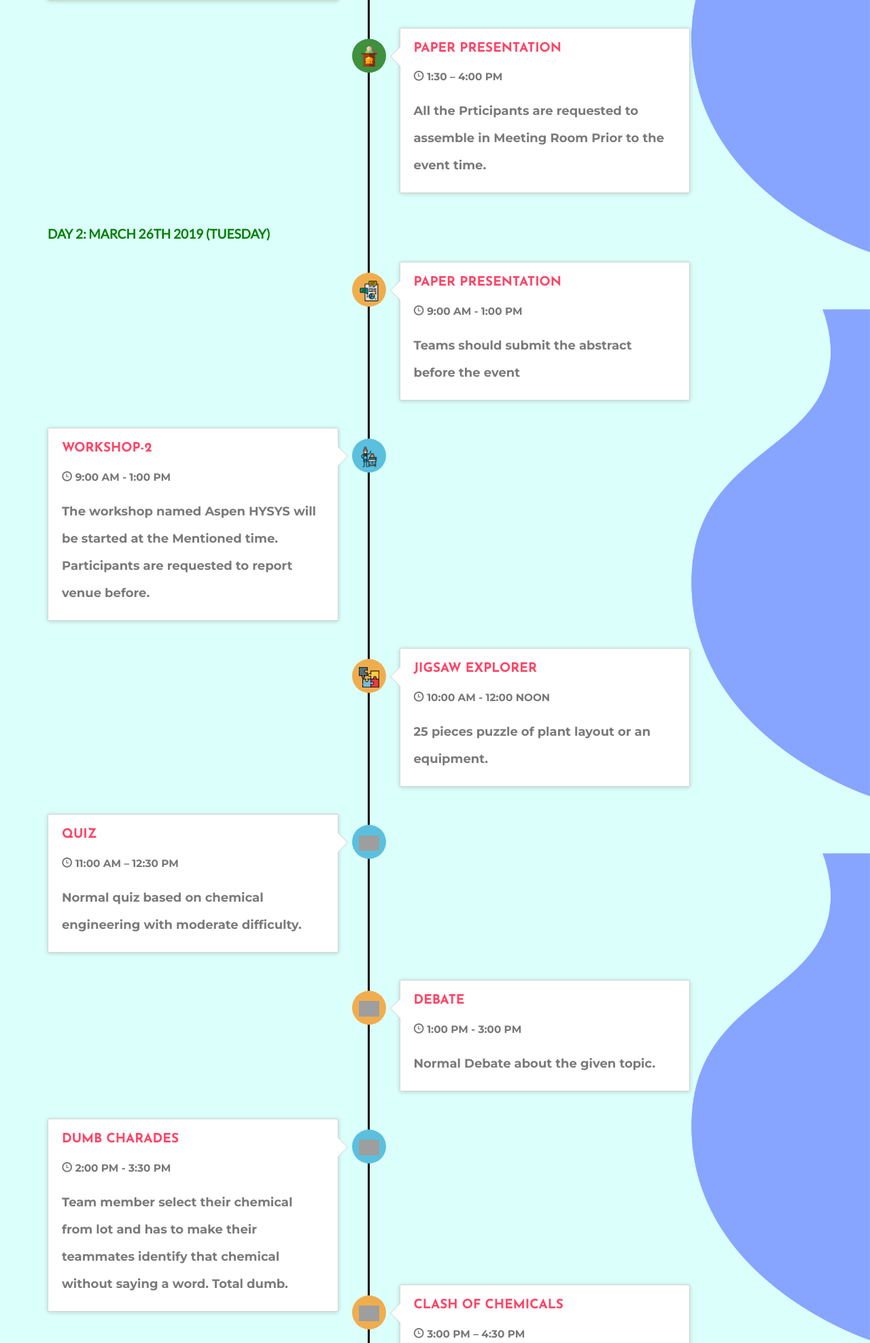
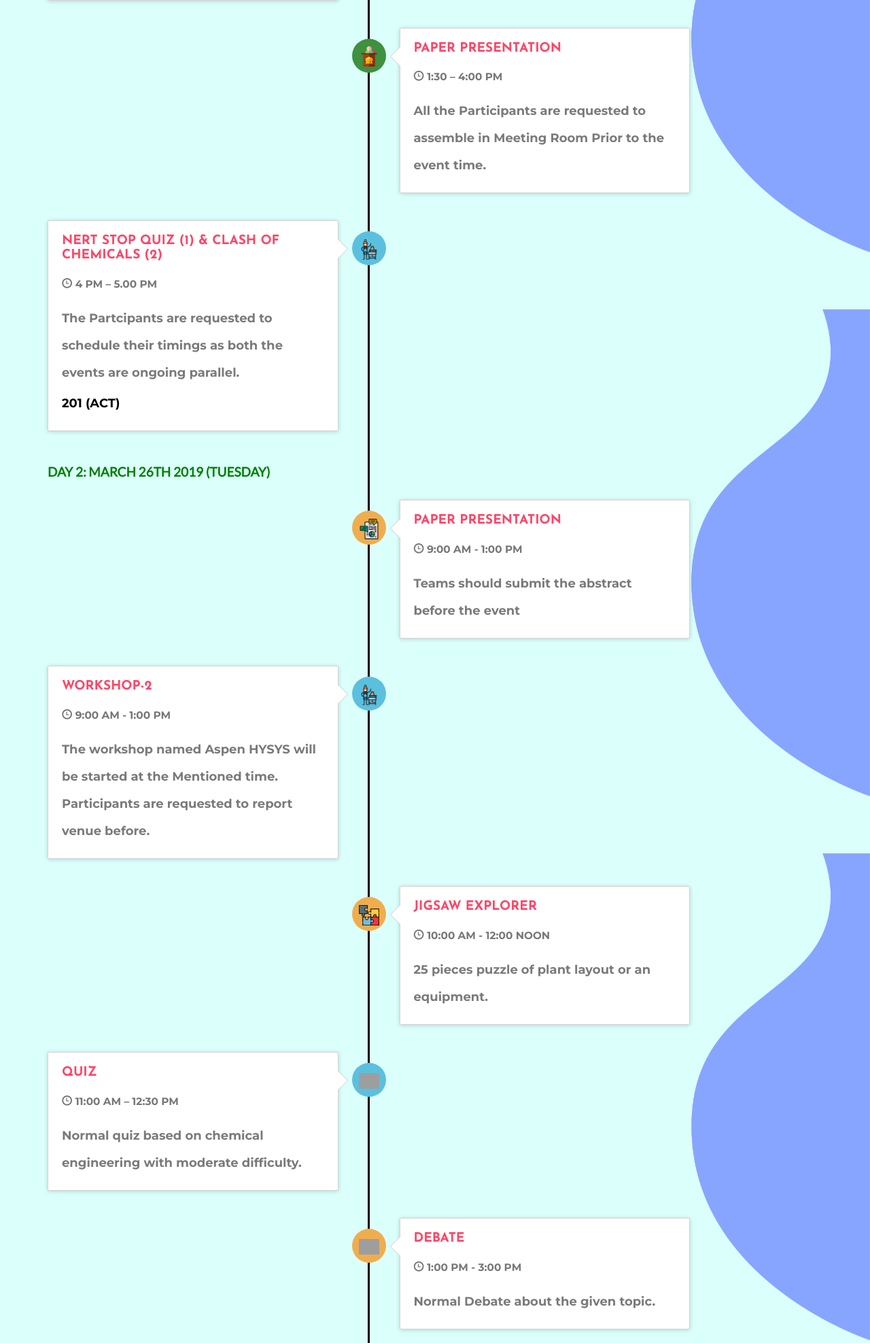
Before and after one commit to startersup/chemfluence, a PHP site: page /timeline/ in a window 1280 px wide. Shown: the part 1145-3120 px from the top of the page at 68% size. Run offline with PHP 8.4, Linux system fonts and the light colour scheme; some libraries are stand-ins or nearby versions; grey boxes are pictures that could not be loaded.

Commit message:
Update index.php
sss

```diff
--- a/timeline/index.php
+++ b/timeline/index.php
@@ -208,10 +208,24 @@ $_SESSION['redirect']='/timeline';
               <p><small class="text-muted"><i class="glyphicon glyphicon-time"></i> 1:30 – 4:00 PM</small></p>
             </div>
             <div class="timeline-body">
-              <p>All the Prticipants are requested to assemble in Meeting Room Prior to the event time.</p>
+              <p>All the Participants are requested to assemble in Meeting Room Prior to the event time.</p>
             </div>
           </div>
         </li><br>
+        <li>
+          <div class="timeline-badge info"><img  class="imge1" src="../assets/images/craftsman.png"></div>
+          <div class="timeline-panel">
+            <div class="timeline-heading">
+              <h4 class="timeline-title">NERT STOP QUIZ (1) & CLASH OF CHEMICALS (2)</h4>
+              <p><small class="text-muted"><i class="glyphicon glyphicon-time"></i> 4 PM – 5.00 PM</small></p>
+            </div>
+            <div class="timeline-body">
+              <p>The Partcipants are requested to schedule their timings as both the events are ongoing parallel.</p>
+              <p><span>201 (ACT)</span></p>
+            </div>
+          </div>
+        </li>
+        <br>
         <div class="">
 					<center><h4 style="color:green;font-family: 'lato', sans-serif;">DAY 2: MARCH 26th 2019 (TUESDAY)</h4></center>
 				<br>
```
